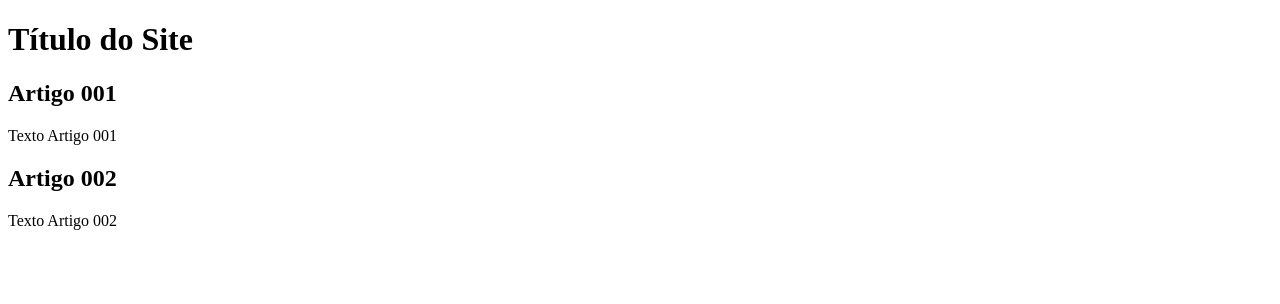
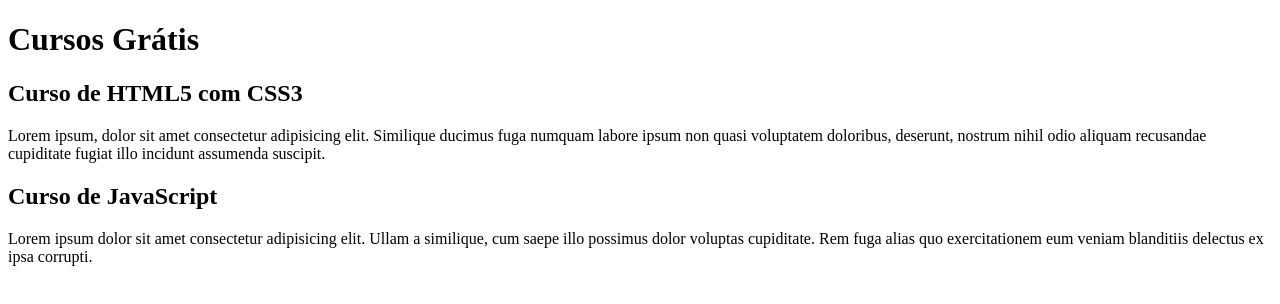
Before and after one commit to Nathan-Paulo/projeto-site, a plain HTML site: page index.html in a window 1280 px wide. Drawn offline with Linux system fonts and the light colour scheme.

Commit message:
Comecei a escrever o conteúdo

```diff
--- a/index.html
+++ b/index.html
@@ -8,15 +8,15 @@
 <body>
     <main>
         <header>
-            <h1>Título do Site</h1>
+            <h1>Cursos Grátis</h1>
         </header>
         <article>
-            <h2>Artigo 001</h2>
-            <p>Texto Artigo 001</p>
+            <h2>Curso de HTML5 com CSS3</h2>
+            <p>Lorem ipsum, dolor sit amet consectetur adipisicing elit. Similique ducimus fuga numquam labore ipsum non quasi voluptatem doloribus, deserunt, nostrum nihil odio aliquam recusandae cupiditate fugiat illo incidunt assumenda suscipit.</p>
         </article>
         <article>
-            <h2>Artigo 002</h2>
-            <p>Texto Artigo 002</p>
+            <h2>Curso de JavaScript</h2>
+            <p>Lorem ipsum dolor sit amet consectetur adipisicing elit. Ullam a similique, cum saepe illo possimus dolor voluptas cupiditate. Rem fuga alias quo exercitationem eum veniam blanditiis delectus ex ipsa corrupti.</p>
         </article>
     </main>
 </body>
```
